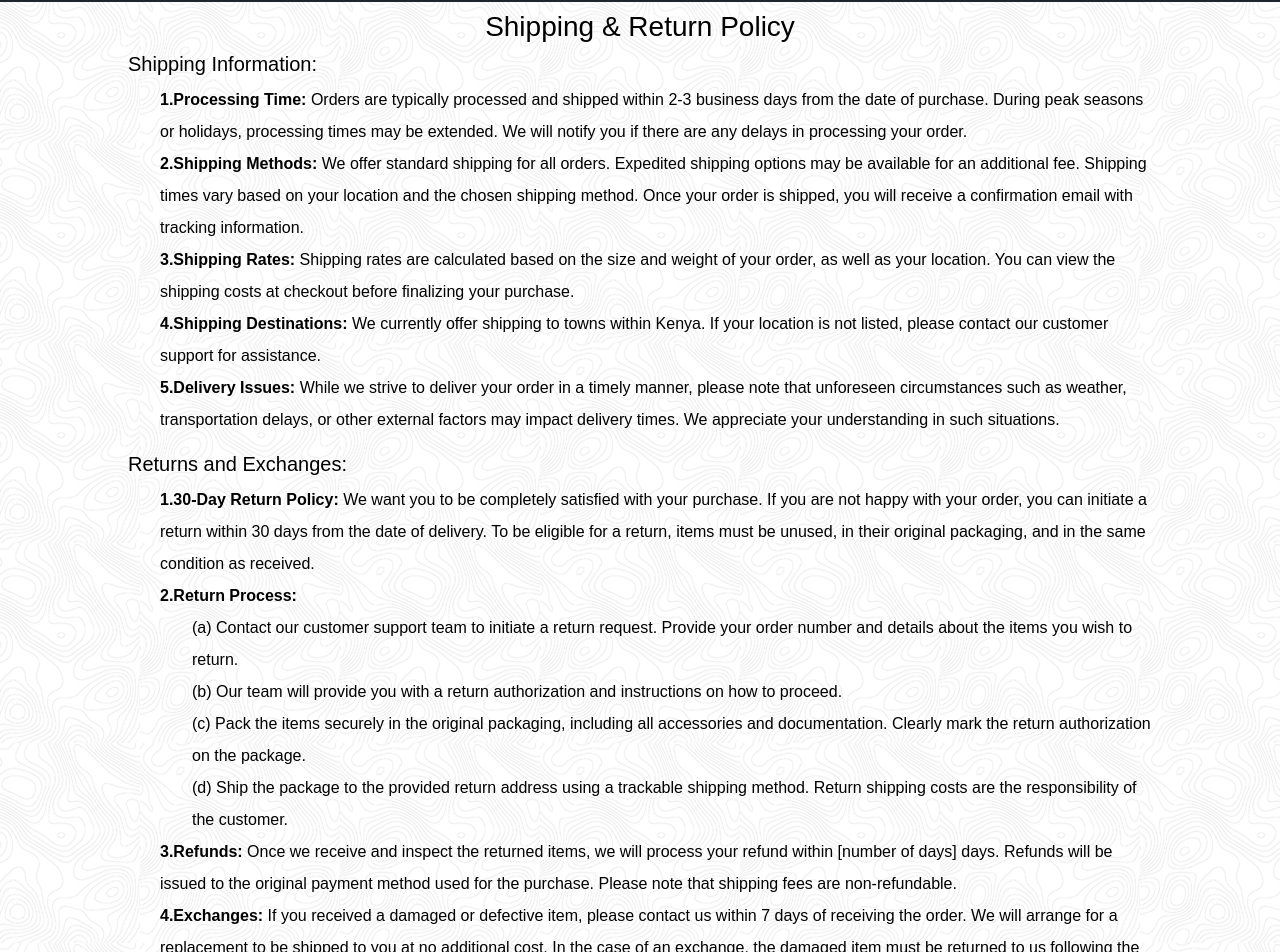
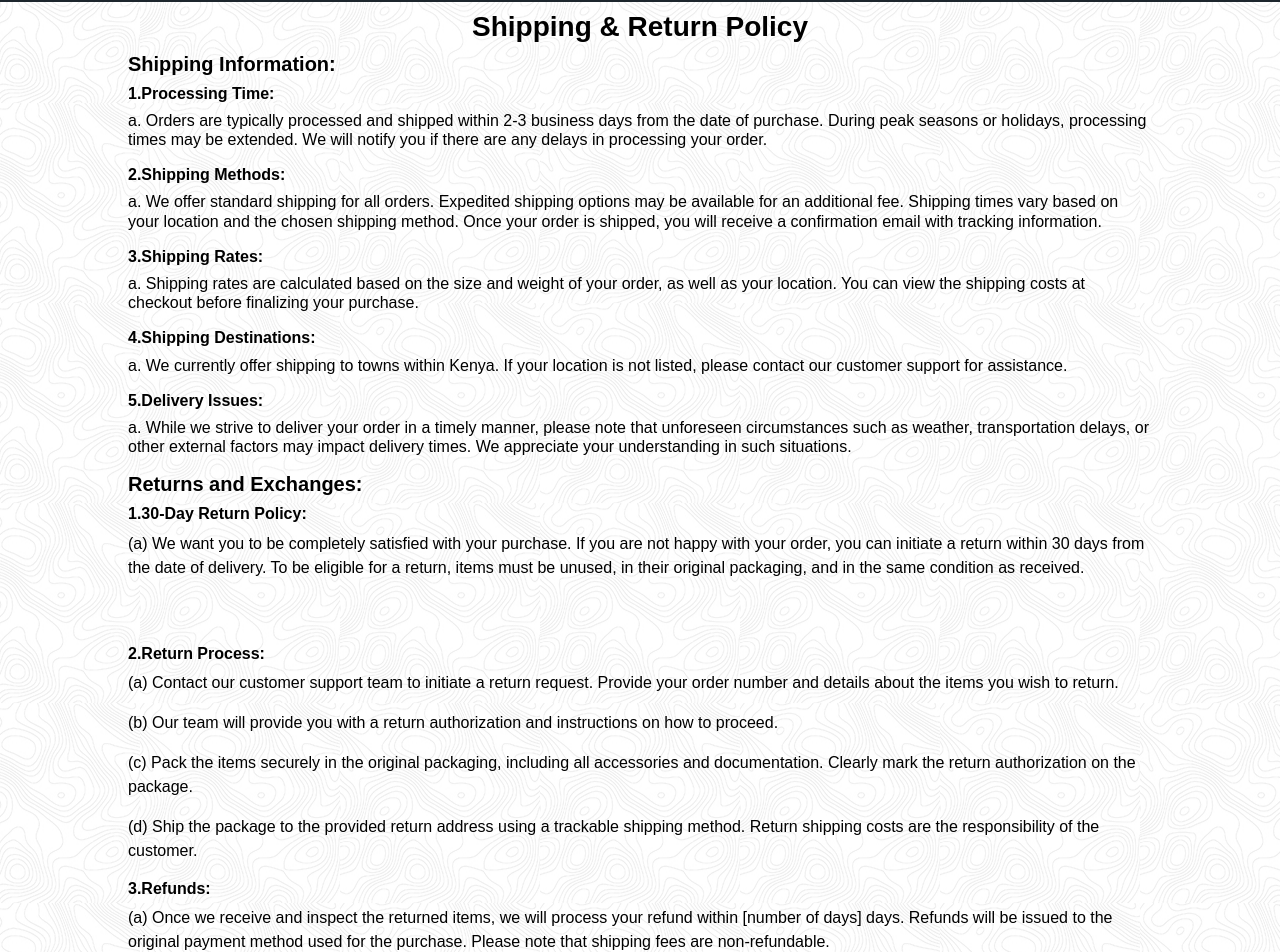
Before and after one commit to Roche001/FurniFusion, a React (Create React App) app: page /Shipping in a window 1280 px wide. Shown: the part 62-1014 px from the top of the page. Built offline with nearby package versions, Linux system fonts and the light colour scheme; a web font is replaced by a local one.

Commit message:
update changes

```diff
--- a/src/components/faq/FAQ.css
+++ b/src/components/faq/FAQ.css
@@ -6,11 +6,12 @@
   width: 80dvw;
   margin-left: auto;
   margin-right: auto;
-  line-height: 1.5rem;
 }
 .faq-container h4 {
   text-align: center;
+  font-weight: 900;
 }
-.faqs h4 {
+.faqs h6 {
   text-align: start;
+  font-weight: 700;
 }
--- a/src/components/faq/FAQ.jsx
+++ b/src/components/faq/FAQ.jsx
@@ -15,7 +15,7 @@ const FAQ = () => {
       {faq.map((item, index) => {
         return (
           <div key={index} className="faqs">
-            <h4>{item.title}</h4>
+            <h6>{item.title}</h6>
             <p>{item.sub}</p>
           </div>
         );
--- a/src/components/home/Home.css
+++ b/src/components/home/Home.css
@@ -36,7 +36,7 @@
   height: 3rem;
   width: 60dvw;
   border-radius: 0.5rem;
-  background: #ffffff;
+  background: url("../../images/footer.jpg");
   padding-left: 0.5rem;
   padding-right: 2rem;
   box-shadow: 2px 2px 10px #ffffff;
--- a/src/components/policy/Policy.css
+++ b/src/components/policy/Policy.css
@@ -6,15 +6,16 @@
   width: 80dvw;
   margin-left: auto;
   margin-right: auto;
-  line-height: 1.2rem;
 }
 .policy-container h4 {
   text-align: center;
+  font-weight: 800;
 }
 .policy-container p span {
   color: #000000;
   font-family: "Lobster", cursive;
 }
-.pol-sub h4 {
+.pol-sub h6 {
   text-align: start;
+  font-weight: 800;
 }
--- a/src/components/policy/Policy.jsx
+++ b/src/components/policy/Policy.jsx
@@ -15,7 +15,7 @@ const Policy = () => {
       {pol.map((item, index) => {
         return (
           <div key={index} className="pol-sub">
-            <h4>{item.title}</h4>
+            <h6>{item.title}</h6>
             <p>{item.sub}</p>
             <p>{item.sub2}</p>
             <p>{item.sub3}</p>
--- a/src/components/shipping/Shipping.css
+++ b/src/components/shipping/Shipping.css
@@ -8,20 +8,21 @@
 }
 .ship-container h3 {
   text-align: center;
+  font-weight: 700;
 }
 .shipping {
   display: flex;
   flex-direction: column;
   align-items: flex-start;
   justify-content: flex-start;
+  line-height: 1.2rem;
 }
 .shipping h5 {
   color: #000000;
+  font-weight: 700;
 }
-.shipping ol li span {
-  color: #000000;
-  font-weight: 800;
-  font-weight: 2rem;
+.info-sub h6 {
+  font-weight: 700;
 }
 .returns {
   display: flex;
@@ -32,14 +33,8 @@
 .returns h5 {
   color: #000000;
   text-align: start;
-}
-.returns span {
-  color: #000000;
   font-weight: 800;
 }
-ol.a {
-  list-style-type: circle;
+.ret-sub h6 {
+  font-weight: 700;
 }
-ol {
-  line-height: 2rem;
-}
--- a/src/components/shipping/Shipping.jsx
+++ b/src/components/shipping/Shipping.jsx
@@ -1,107 +1,35 @@
 import React from "react";
 import "./Shipping.css";
+import { info, ret } from "../../policy";
 
 const Shipping = () => {
   return (
     <div className="ship-container">
       <h3>Shipping & Return Policy</h3>
       <div className="shipping">
-        <h5>Shipping Information:</h5>
-        <ol>
-          <li>
-            <span> 1.Processing Time: </span>Orders are typically processed and
-            shipped within 2-3 business days from the date of purchase. During
-            peak seasons or holidays, processing times may be extended. We will
-            notify you if there are any delays in processing your order.
-          </li>
-          <li>
-            <span>2.Shipping Methods:</span> We offer standard shipping for all
-            orders. Expedited shipping options may be available for an
-            additional fee. Shipping times vary based on your location and the
-            chosen shipping method. Once your order is shipped, you will receive
-            a confirmation email with tracking information.
-          </li>
-          <li>
-            <span>3.Shipping Rates:</span> Shipping rates are calculated based
-            on the size and weight of your order, as well as your location. You
-            can view the shipping costs at checkout before finalizing your
-            purchase.
-          </li>
-          <li>
-            <span>4.Shipping Destinations:</span> We currently offer shipping to
-            towns within Kenya. If your location is not listed, please contact
-            our customer support for assistance.
-          </li>
-          <li>
-            <span>5.Delivery Issues:</span> While we strive to deliver your
-            order in a timely manner, please note that unforeseen circumstances
-            such as weather, transportation delays, or other external factors
-            may impact delivery times. We appreciate your understanding in such
-            situations.
-          </li>
-        </ol>
+        <h5>Shipping Information:</h5>{" "}
+        {info.map((item, index) => {
+          return (
+            <div key={index} className="info-sub">
+              <h6>{item.title}</h6>
+              <p>{item.sub}</p>
+            </div>
+          );
+        })}
       </div>
       <div className="returns">
         <h5>Returns and Exchanges:</h5>
-        <ol>
-          <li>
-            <span>1.30-Day Return Policy:</span> We want you to be completely
-            satisfied with your purchase. If you are not happy with your order,
-            you can initiate a return within 30 days from the date of delivery.
-            To be eligible for a return, items must be unused, in their original
-            packaging, and in the same condition as received.
-          </li>
-          <li>
-            <span>2.Return Process:</span>
-            <ol>
-              <li>
-                (a) Contact our customer support team to initiate a return
-                request. Provide your order number and details about the items
-                you wish to return.
-              </li>
-              <li>
-                (b) Our team will provide you with a return authorization and
-                instructions on how to proceed.
-              </li>
-              <li>
-                (c) Pack the items securely in the original packaging, including
-                all accessories and documentation. Clearly mark the return
-                authorization on the package.
-              </li>
-              <li>
-                (d) Ship the package to the provided return address using a
-                trackable shipping method. Return shipping costs are the
-                responsibility of the customer.
-              </li>
-            </ol>
-          </li>
-          <li>
-            <span>3.Refunds:</span> Once we receive and inspect the returned
-            items, we will process your refund within [number of days] days.
-            Refunds will be issued to the original payment method used for the
-            purchase. Please note that shipping fees are non-refundable.
-          </li>
-          <li>
-            <span>4.Exchanges:</span> If you received a damaged or defective
-            item, please contact us within 7 days of receiving the order. We
-            will arrange for a replacement to be shipped to you at no additional
-            cost. In the case of an exchange, the damaged item must be returned
-            to us following the same process as outlined in the return process.
-          </li>
-          <li>
-            {" "}
-            <span>5.Non-Returnable Items:</span> Customized or personalized
-            items, as well as clearance or final sale items, are not eligible
-            for return or exchange unless they are damaged or defective upon
-            arrival.
-          </li>
-          <li>
-            <span>6.Damaged or Defective Items:</span> If you receive a damaged
-            or defective item, please contact us with photos of the item and its
-            packaging within 7 days of receiving the order. We will work with
-            you to resolve the issue promptly.
-          </li>
-        </ol>
+        {ret.map((item, index) => {
+          return (
+            <div key={index} className="ret-sub">
+              <h6>{item.title}</h6>
+              <p>{item.sub}</p>
+              <p>{item.sub1}</p>
+              <p>{item.sub2}</p>
+              <p>{item.sub3}</p>
+            </div>
+          );
+        })}
       </div>
       <p>
         Please note that this policy is subject to change without prior notice.
--- a/src/components/terms/Terms.css
+++ b/src/components/terms/Terms.css
@@ -6,10 +6,10 @@
   width: 80dvw;
   margin-left: auto;
   margin-right: auto;
-  line-height: 1.3rem;
 }
 .terms-container h4 {
   text-align: center;
+  font-weight: 900;
 }
 .terms-container h4 span {
   color: #000000;
@@ -19,6 +19,7 @@
   color: #000000;
   font-family: "Lobster", cursive;
 }
-.terms-sub h4 {
+.terms-sub h6 {
   text-align: start;
+  font-weight: 700;
 }
--- a/src/components/terms/Terms.jsx
+++ b/src/components/terms/Terms.jsx
@@ -5,9 +5,7 @@ import { ship } from "../../policy";
 const Terms = () => {
   return (
     <div className="terms-container">
-      <h4>
-        Terms & Conditions - <span>Sycamore Designs </span>
-      </h4>
+      <h4>Terms & Conditions</h4>
       <h6>
         Welcome to <span>Sycamore Designs </span>. These Terms and Conditions
         outline the terms of use and purchase on our platform. By accessing,
@@ -18,7 +16,7 @@ const Terms = () => {
         {ship.map((item, index) => {
           return (
             <div key={index} className="terms-sub">
-              <h4>{item.title}</h4>
+              <h6>{item.title}</h6>
               <p>{item.sub}</p>
               <p>{item.sub2}</p>
             </div>
--- a/src/policy.js
+++ b/src/policy.js
@@ -92,7 +92,7 @@ export const pol = [
   },
   {
     title: "9. Contact Us:",
-    sub: "If you have any questions or concerns about this Privacy Policy, please contact us at [sycamoredesigns@gmail.com/(+254) 756456789,(+254) 798264758]..",
+    sub: "If you have any questions or concerns about this Privacy Policy, please contact us at [sycamoredesigns@gmail.com/(+254) 756456789,(+254) 798264758].",
   },
 ];
 export const faq = [
@@ -145,3 +145,54 @@ export const faq = [
     sub: "Yes, we offer fabric swatches for many of our upholstery items. Look for the option to request swatches on the product page or contact our customer support to inquire.",
   },
 ];
+export const info = [
+  {
+    title: "1.Processing Time:",
+    sub: "a. Orders are typically processed and shipped within 2-3 business days from the date of purchase. During peak seasons or holidays, processing times may be extended. We will notify you if there are any delays in processing your order.",
+  },
+  {
+    title: "2.Shipping Methods: ",
+    sub: "a. We offer standard shipping for all orders. Expedited shipping options may be available for an additional fee. Shipping times vary based on your location and the chosen shipping method. Once your order is shipped, you will receive a confirmation email with tracking information.",
+  },
+  {
+    title: "3.Shipping Rates:",
+    sub: "a. Shipping rates are calculated based on the size and weight of your order, as well as your location. You can view the shipping costs at checkout before finalizing your purchase. ",
+  },
+  {
+    title: "4.Shipping Destinations:",
+    sub: "a. We currently offer shipping to towns within Kenya. If your location is not listed, please contact our customer support for assistance. ",
+  },
+  {
+    title: "5.Delivery Issues: ",
+    sub: "a. While we strive to deliver your order in a timely manner, please note that unforeseen circumstances such as weather, transportation delays, or other external factors may impact delivery times. We appreciate your understanding in such situations. ",
+  },
+];
+export const ret = [
+  {
+    title: "1.30-Day Return Policy: ",
+    sub: "(a) We want you to be completely satisfied with your purchase. If you are not happy with your order, you can initiate a return within 30 days from the date of delivery. To be eligible for a return, items must be unused, in their original packaging, and in the same condition as received.",
+  },
+  {
+    title: "2.Return Process:",
+    sub: "(a) Contact our customer support team to initiate a return request. Provide your order number and details about the items you wish to return. ",
+    sub1: "(b) Our team will provide you with a return authorization and instructions on how to proceed.",
+    sub2: "(c) Pack the items securely in the original packaging, including all accessories and documentation. Clearly mark the return authorization on the package.",
+    sub3: "(d) Ship the package to the provided return address using a trackable shipping method. Return shipping costs are the responsibility of the customer.",
+  },
+  {
+    title: "3.Refunds:",
+    sub: "(a) Once we receive and inspect the returned items, we will process your refund within [number of days] days. Refunds will be issued to the original payment method used for the purchase. Please note that shipping fees are non-refundable. ",
+  },
+  {
+    title: "4.Exchanges: ",
+    sub: "(a) If you received a damaged or defective item, please contact us within 7 days of receiving the order. We will arrange for a replacement to be shipped to you at no additional cost. In the case of an exchange, the damaged item must be returned to us following the same process as outlined in the return process. ",
+  },
+  {
+    title: "5.Non-Returnable Items:",
+    sub: "(a) Customized or personalized items, as well as clearance or final sale items, are not eligible for return or exchange unless they are damaged or defective upon arrival.",
+  },
+  {
+    title: "6.Damaged or Defective Items:",
+    sub: "(a) If you receive a damaged or defective item, please contact us with photos of the item and its packaging within 7 days of receiving the order. We will work with you to resolve the issue promptly. ",
+  },
+];
```
